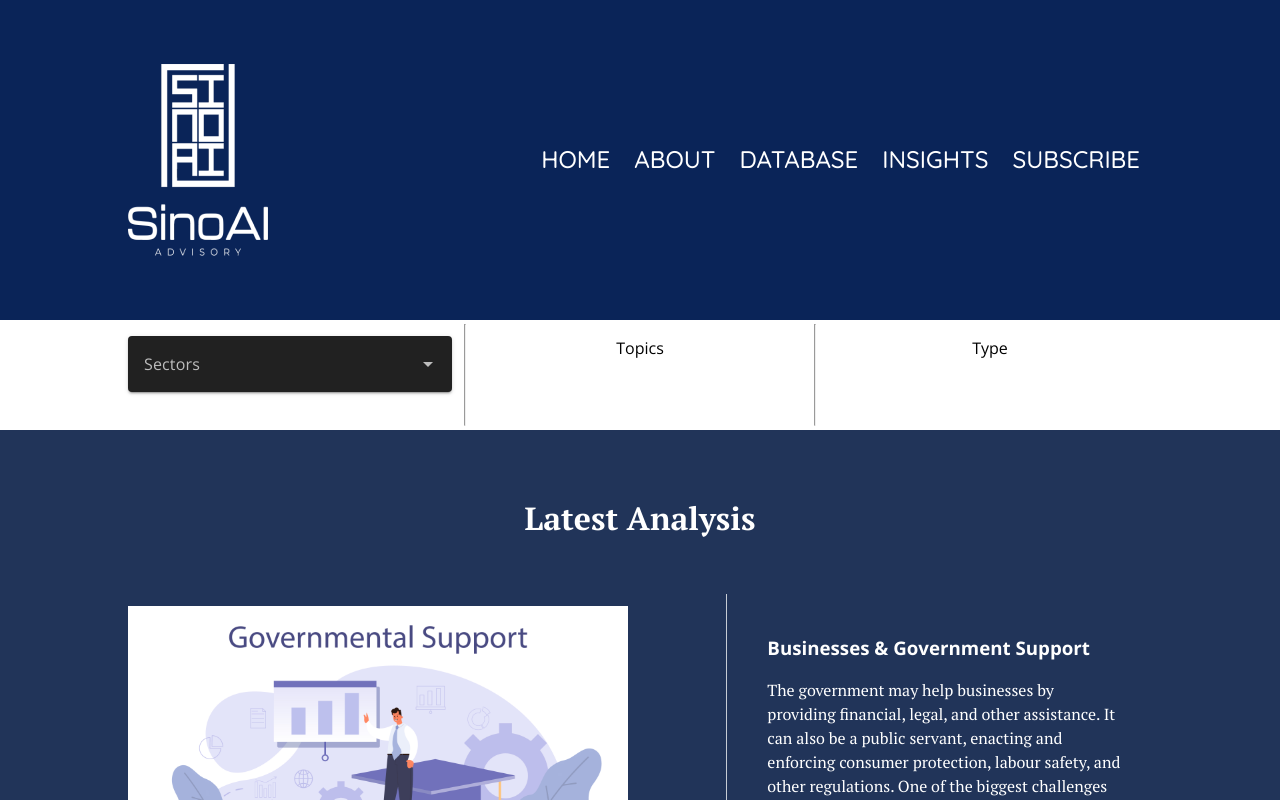
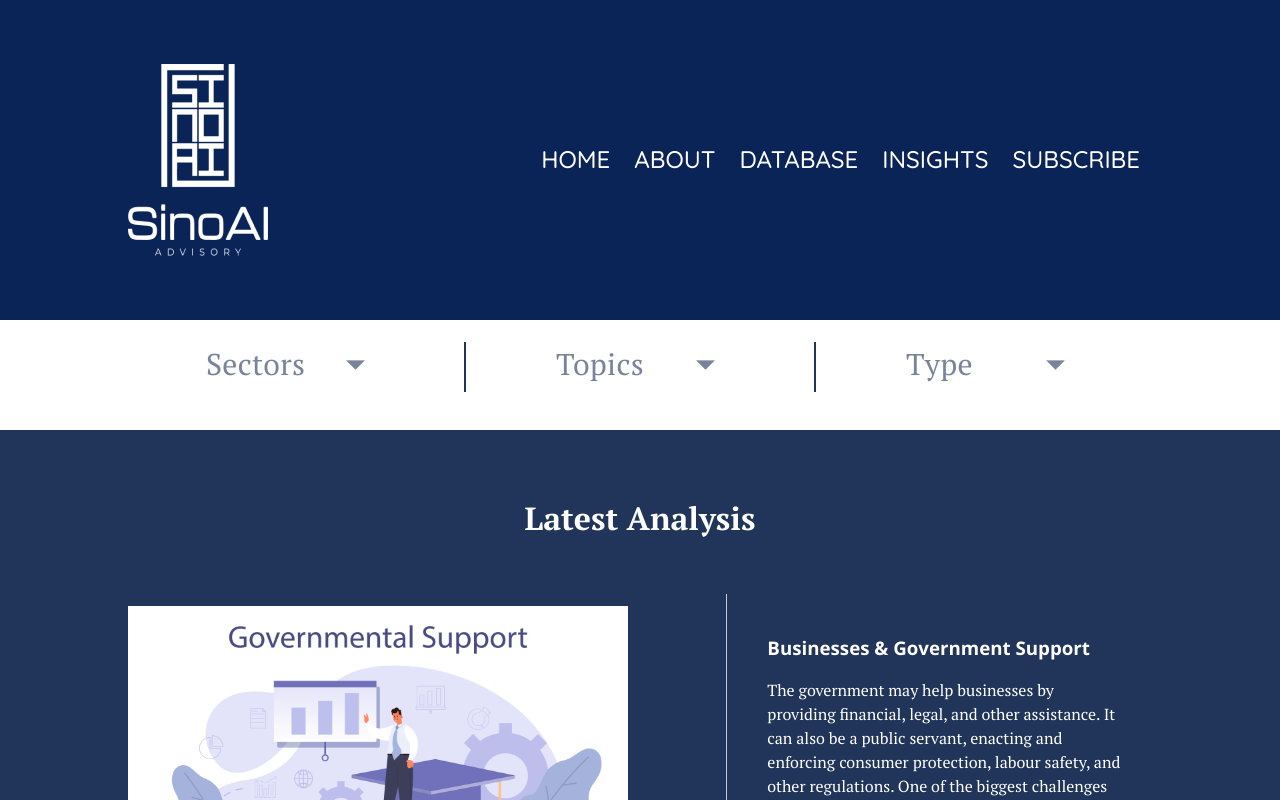
Before and after one commit to KaurKanchan/Sino_AI, a Vue app in the folder sino_ui/: page /insights in a window 1280 px wide. Shown: the top 800 px of the page. Built offline with nearby package versions, Linux system fonts and the light colour scheme.

Commit message:
analysis dropdown

```diff
--- a/sino_ui/src/components/Analysis.vue
+++ b/sino_ui/src/components/Analysis.vue
@@ -1,25 +1,51 @@
 <template>
   <div class="px-16 bg-white">
     <v-container class="px-16">
-      <v-row class="text-center">
+      <v-row class="text-center-webkit font-pt-serif fs-30 align-baseline">
         <v-col
           ><v-select
+            theme="light"
+            item-color="#0A2458"
+            width="200px"
+            flat
+            class="filter-label"
             label="Sectors"
-            :items="[
-              'California',
-              'Colorado',
-              'Florida',
-              'Georgia',
-              'Texas',
-              'Wyoming',
-            ]"
+            :items="['Sector 1', 'Sector 2', 'Sector 3']"
             variant="solo"
           ></v-select
         ></v-col>
-        <hr class="d-inline h-auto" />
-        <v-col>Topics</v-col>
-        <hr class="d-inline h-auto" />
-        <v-col>Type</v-col>
+        <hr
+          class="d-inline border-solid text-theme-primary"
+          style="height: 50px"
+        />
+        <v-col
+          ><v-select
+            theme="light"
+            item-color="#0A2458"
+            width="200px"
+            flat
+            class="filter-label"
+            label="Topics"
+            :items="['Topic 1', 'Topic 2', 'Topic 3']"
+            variant="solo"
+          ></v-select
+        ></v-col>
+        <hr
+          class="d-inline border-solid text-theme-primary"
+          style="height: 50px"
+        />
+        <v-col
+          ><v-select
+            theme="light"
+            item-color="#0A2458"
+            width="200px"
+            flat
+            class="filter-label"
+            label="Type"
+            :items="['Type 1', 'Type 2', 'Type 3']"
+            variant="solo"
+          ></v-select
+        ></v-col>
       </v-row>
     </v-container>
   </div>
@@ -100,6 +126,9 @@ export default {
   },
   data() {
     return {
+      sectors: ["Sector 1", "Sector 2", "Sector 3"],
+      topics: ["Topic 1", "Topic 2", "Topic 3"],
+      types: ["Type 1", "Type 2", "Type 3"],
       analysisPosts: [
         {
           subject: "Money",
--- a/sino_ui/src/styles/global.css
+++ b/sino_ui/src/styles/global.css
@@ -60,6 +60,9 @@ li {
 .text-center-webkit {
   text-align: -webkit-center;
 }
-.filter-label .v-label {
+.filter-label .v-label,
+.filter-label .v-field__input,
+.filter-label .v-field__append-inner {
   font-size: 30px;
+  color: #213459 !important;
 }
```
